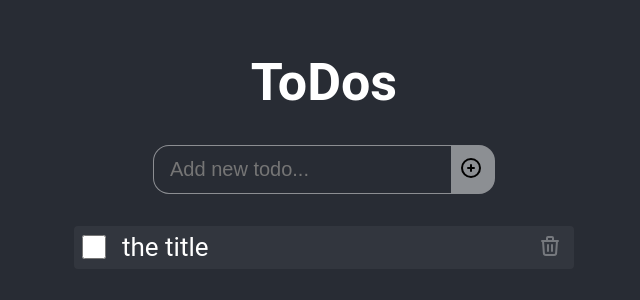
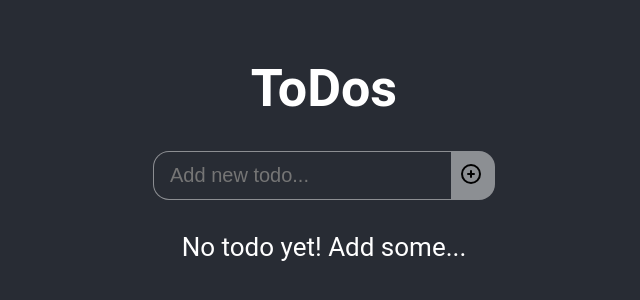
Before and after one commit to ahangarha/MV-React-ToDo, a React (Create React App) app: page / in a window 1280 px wide. Shown: the part 240-540 px from the top of the page, without its empty margins (316-956 px from the left). Built offline with nearby package versions, Linux system fonts and the light colour scheme.

Commit message:
use uuid inplae of int index for todos

```diff
--- a/src/App.js
+++ b/src/App.js
@@ -3,12 +3,10 @@ import './App.css';
 import TodoInput from './components/TodoInput';
 import TodoItems from './components/TodoItems';
 
+import { v4 as uuidv4 } from "uuid";
+
 function App() {
-  const [todos, setTodos] = useState([{
-    index: 0,
-    title: 'the title',
-    completed: false,
-  }]);
+  const [todos, setTodos] = useState([]);
 
   const toggleCompletion = (index) => {
     setTodos(todos.map((todo) => {
@@ -19,14 +17,11 @@ function App() {
   }
 
   const deleteTodo = (index) => {
-    setTodos(todos
-      .filter((todo) => todo.index !== index)
-      .map((todo, indexInList) => ({ ...todo, index: indexInList }))
-    );
+    setTodos(todos.filter((todo) => todo.index !== index));
   }
 
   const addNewTodo = (title) => {
-    const index = todos.length;
+    const index = uuidv4();
     const completed = false;
 
     setTodos(todos.concat({
```
